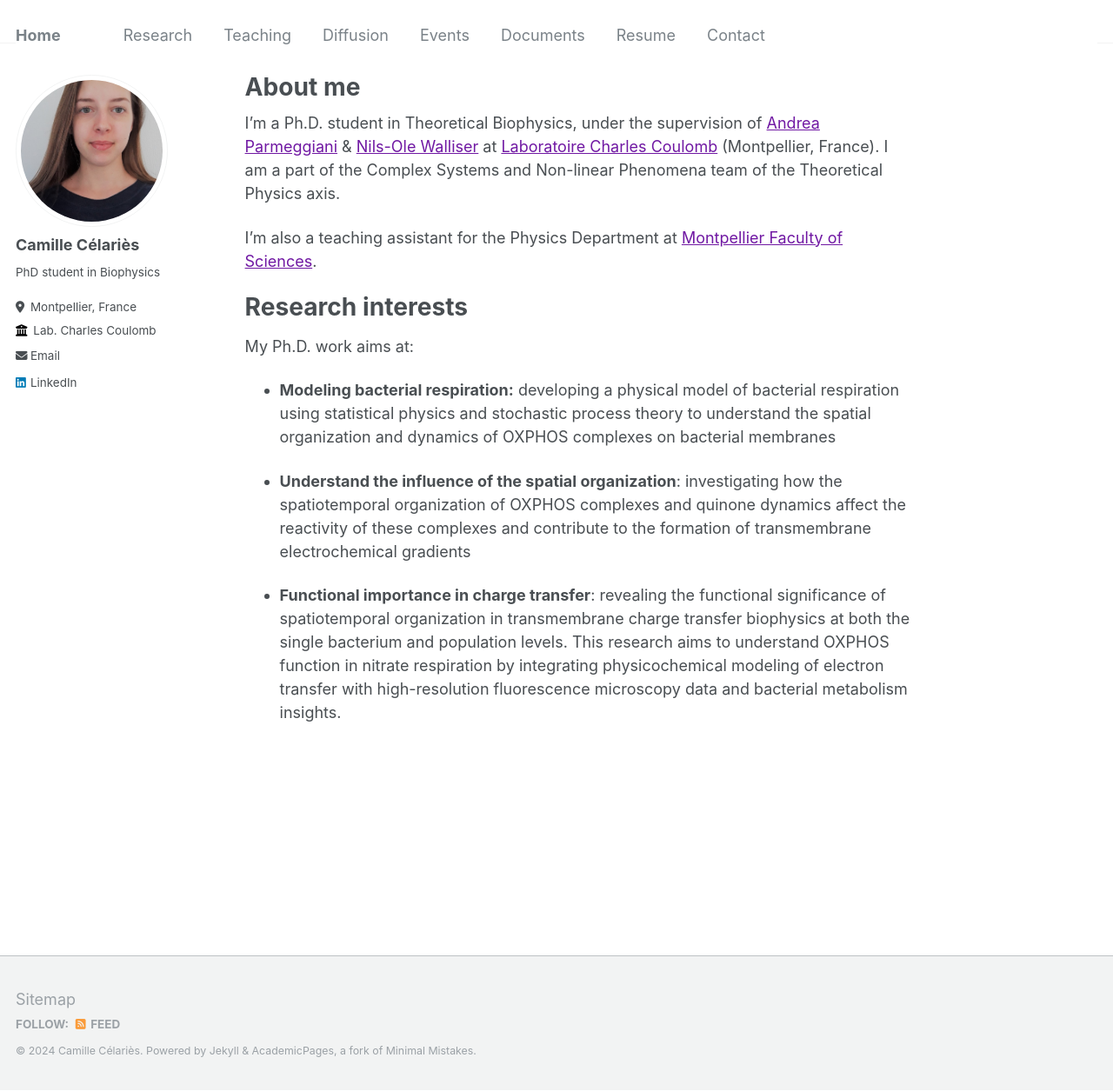
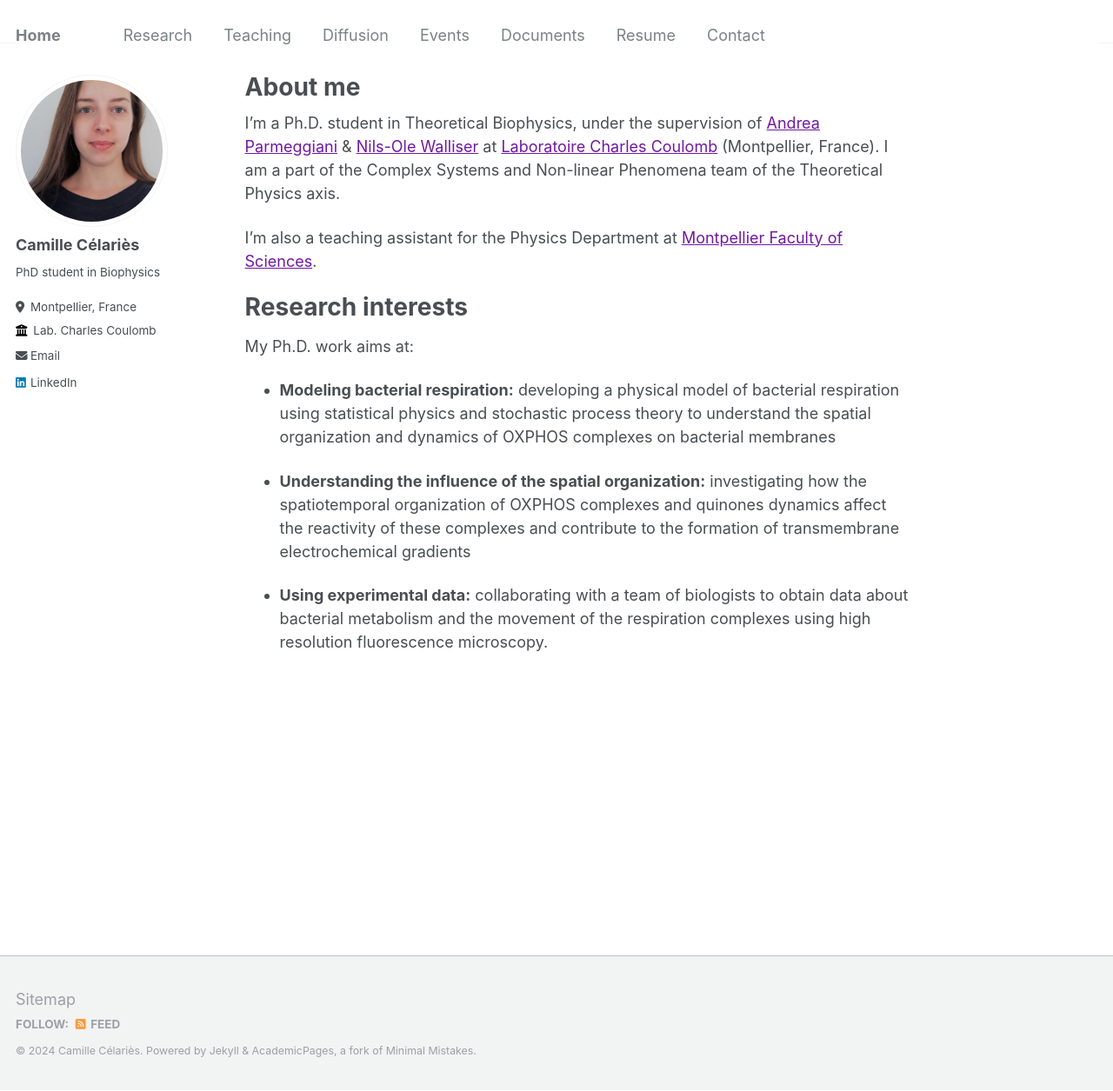
Before and after one commit to camillecelaries/camillecelaries.github.io, a Jekyll site: the page built from _pages/about.md, in a window 1280 px wide and 1255 px high. Shown: the whole window at 87% size. Built offline with Jekyll 4.4.1, drawn with Linux system fonts in a browser that asks for light colours.

Commit message:
Update about.md

```diff
--- a/_pages/about.md
+++ b/_pages/about.md
@@ -20,6 +20,6 @@ My Ph.D. work aims at:
 
 - <b>Modeling bacterial respiration:</b> developing a physical model of bacterial respiration using statistical physics and stochastic process theory to understand the spatial organization and dynamics of OXPHOS complexes on bacterial membranes
 
-- <b>Understand the influence of the spatial organization</b>: investigating how the spatiotemporal organization of OXPHOS complexes and quinone dynamics affect the reactivity of these complexes and contribute to the formation of transmembrane electrochemical gradients
+- <b>Understanding the influence of the spatial organization:</b> investigating how the spatiotemporal organization of OXPHOS complexes and quinones dynamics affect the reactivity of these complexes and contribute to the formation of transmembrane electrochemical gradients
 
-- <b>Functional importance in charge transfer</b>: revealing the functional significance of spatiotemporal organization in transmembrane charge transfer biophysics at both the single bacterium and population levels. This research aims to understand OXPHOS function in nitrate respiration by integrating physicochemical modeling of electron transfer with high-resolution fluorescence microscopy data and bacterial metabolism insights.
+- <b>Using experimental data:</b> collaborating with a team of biologists to obtain data about bacterial metabolism and the movement of the respiration complexes using high resolution fluorescence microscopy.
```
